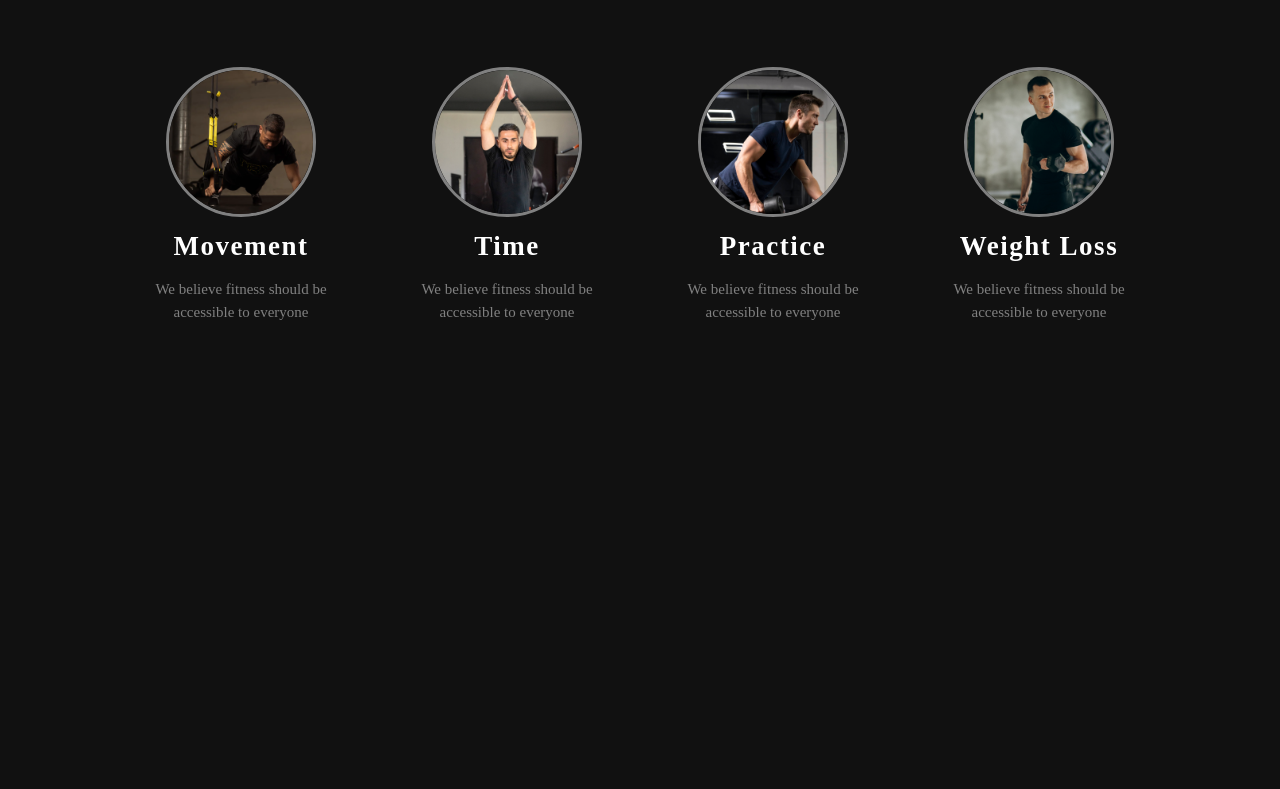
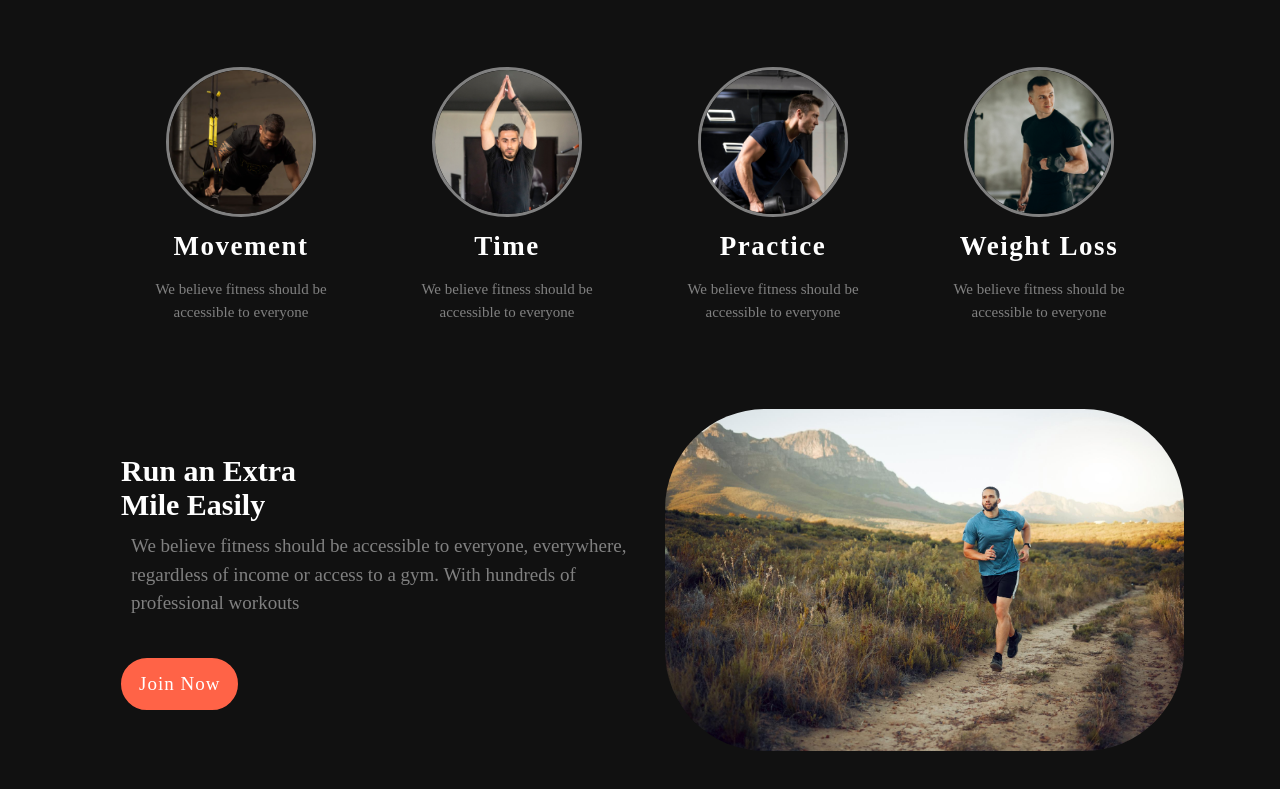
Before and after one commit to sadiahimi/fitness-website, a plain HTML site: page index.html in a window 1280 px wide. Shown: the part 1061-1850 px from the top of the page. Before the commit the page ends 1420 px from the top, so only its background shows below. Drawn offline with Linux system fonts and the light colour scheme; a web font is replaced by a local one.

Commit message:
new added

```diff
--- a/index.html
+++ b/index.html
@@ -86,5 +86,20 @@
             </div>
         </div>
     </div>
+    <div class="box">
+        <div class="wrapper" >
+            <div class="contest">
+                <h2>Run an Extra <br>Mile Easily</h2>
+                <p>We believe fitness should be accessible to everyone,
+                    everywhere, regardless of income or access to a gym. With
+                    hundreds of professional workouts</p>
+                    <a href="#" class="btn">Join Now</a>
+            </div>
+            <div class="images">
+                <img src="images/run.jpg" alt="">
+            </div>
+        </div>
+    </div>
 </body>
+
 </html>
--- a/style.css
+++ b/style.css
@@ -177,6 +177,49 @@ span{
     line-height: 1.5;
     color: gray;
 }
+.wrapper{
+    width: 85%;
+    margin: 50px auto;
+    display: flex;
+    justify-content: space-between;
+    align-items: center;
+}
+.contest{
+    width: 50%;
+    margin: 0px 25px;
+}
+.contest h2{
+font-size: 30px;
+color: white;
+}
+.contest p{
+    color: gray;
+    font-size: 19px;
+    line-height: 1.5;
+    margin: 10px;
+}
+.images{
+    width: 50%;
+}
+.images img{
+    width: 100%;
+    height: auto;
+    border-radius: 100px;
+}
+.contest .btn{
+    position: relative;
+    margin-top: 30px;
+    text-decoration: none;
+    border: 2px solid tomato;
+    font-size: 19px;
+    color: white;
+    padding: 13px 16px;
+    display: inline-block;
+    letter-spacing: 1px;
+    cursor: pointer;
+    background-color: tomato;
+    border-radius: 30px;
+}
 @media (max-width: 768px){
     nav #icon{
         display: block;
@@ -198,7 +241,41 @@ nav li{
 nav a{
     font-size: 20px;
 }
+.hero-img img{
+width: 100%;
+height: auto;
+}
+section{
+    padding: 0 3%;
+    transition: .2s;
+}
+.hero-text{
+    padding-top: 115px;
+}
+.hero-img{
+    text-align: center;
+}
+.hero{
+    height: 100%;
+    gap: 1rem;
+    grid-template-columns: 1fr;
+}
 .habit-section .container .habit-card{
     grid-template-columns: 1fr;
 }
+.wrapper{
+    flex-direction: column;
+    margin-top: 0px;
 }
+.contest, .images{
+    width: 100%;
+    margin-top: 20px;
+}
+.contest h2{
+    font-size: 25px;
+}
+.contest .btn{
+    font-size: 16px;
+    padding: 12px 14px;
+}
+}
```
